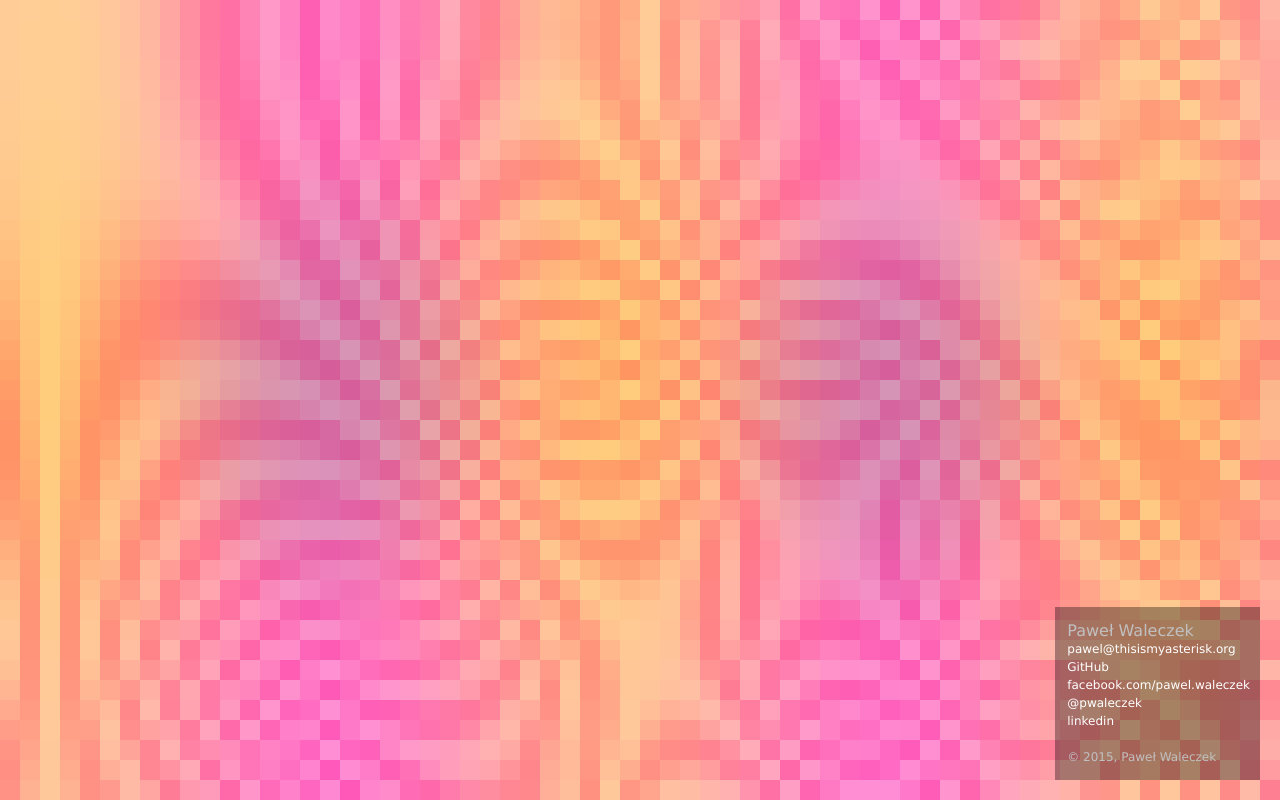
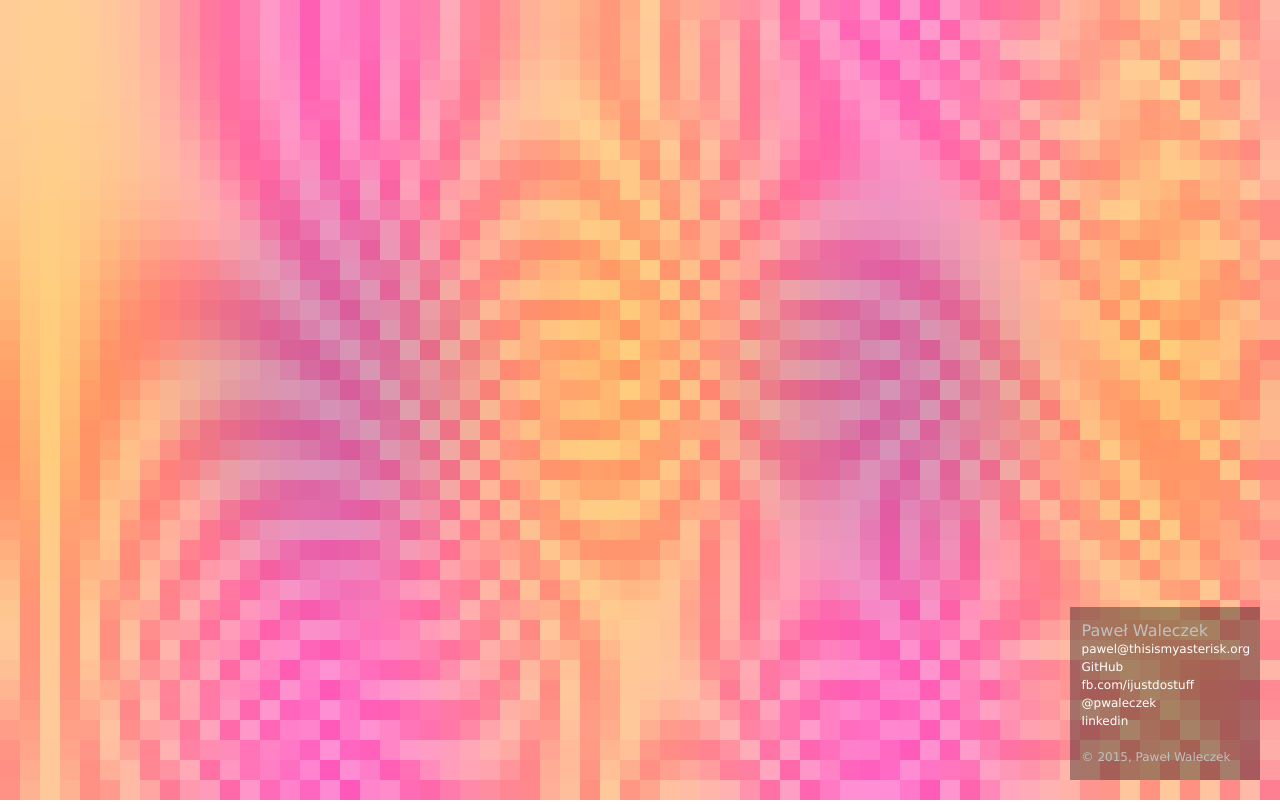
Before and after one commit to pwaleczek/pwaleczek.github.io, a website: page index.html in a window 1280 px wide. Drawn offline with Linux system fonts and the light colour scheme; animation ran at ten frames a second.

Commit message:
Update index.html

```diff
--- a/index.html
+++ b/index.html
@@ -182,7 +182,7 @@
         <br />
         <a href="https://github.com/pwaleczek">GitHub</a>
         <br />
-        <a href="https://facebook.com/pawel.waleczek">facebook.com/pawel.waleczek</a>
+        <a href="https://facebook.com/ijustdostuff">fb.com/ijustdostuff</a>
         <br />
         <a href="https://twitter.com/pwaleczek">@pwaleczek</a>
         <br />
```
